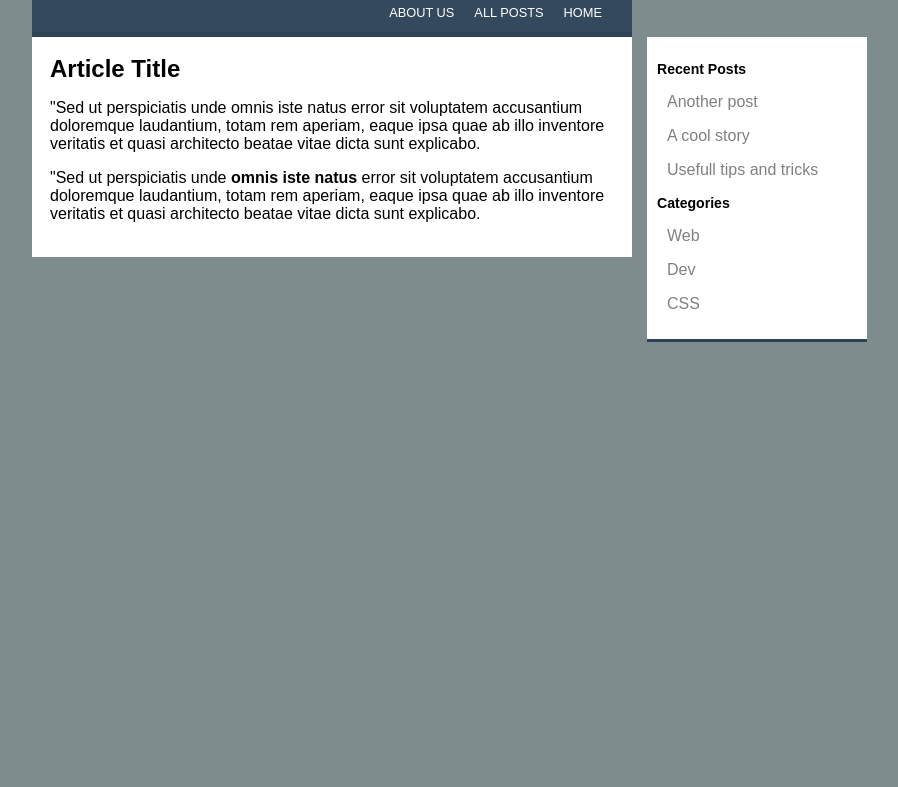
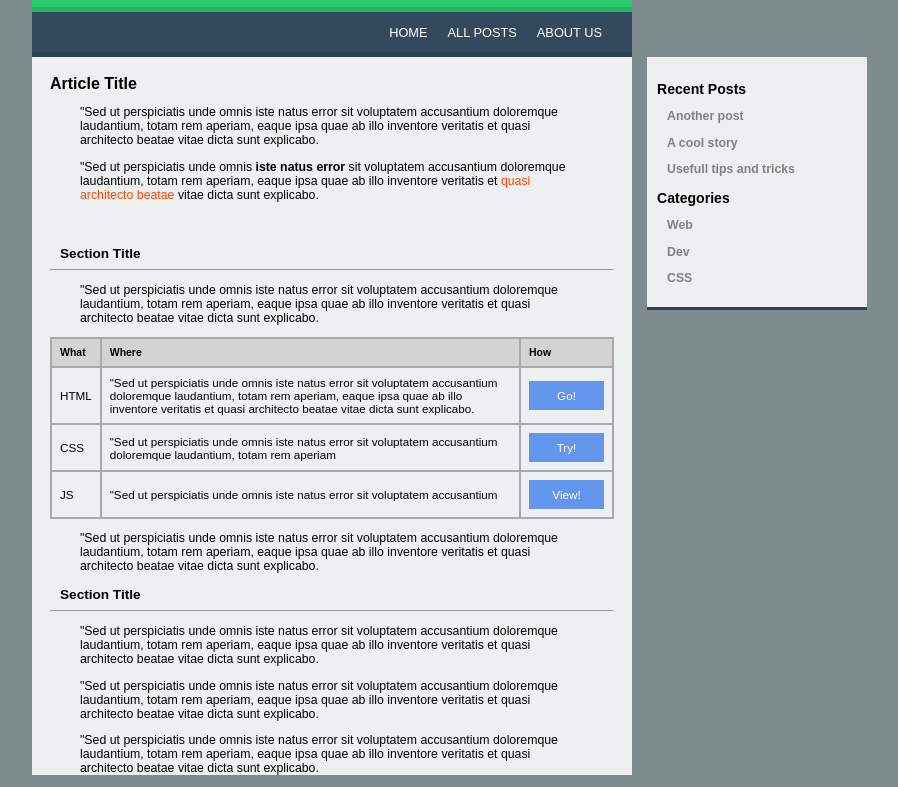
Before and after one commit to stevegotham/html4, a plain HTML site: page index.html in a window 1280 px wide. Shown: the part 273-1060 px from the top of the page, without its empty margins (308-1206 px from the left). Before the commit the page ends 800 px from the top, so only its background shows below. Drawn offline with Linux system fonts and the light colour scheme.

Commit message:
updating code

```diff
--- a/index.html
+++ b/index.html
@@ -13,9 +13,9 @@
             <div class="header-bottom"></div>
             <nav class="nav">
                <ul>
+                   <li><a href="about.html">ABOUT US</a>
+                   <li><a href="posts.html">ALL POSTS</a>
                    <li><a href="index.html">HOME</a>
-                   <li><a href="posts.html">ALL POSTS</a>
-                   <li><a href="about.html">ABOUT US</a>
                </ul>
             </nav>
             <div class="nav-bottom"></div>
@@ -32,19 +32,49 @@
             <article>
                 <h2>Article Title</h2>
                 <p>"Sed ut perspiciatis unde omnis iste natus error sit voluptatem accusantium doloremque laudantium, totam rem aperiam, eaque ipsa quae ab illo inventore veritatis et quasi architecto beatae vitae dicta sunt explicabo.</p>
-                <p>"Sed ut perspiciatis unde <strong>omnis iste natus</strong> error sit voluptatem accusantium doloremque laudantium, totam rem aperiam, eaque ipsa quae ab illo inventore veritatis et quasi architecto beatae vitae dicta sunt explicabo.</p>
+                <p>"Sed ut perspiciatis unde omnis <strong>iste natus error</strong> sit voluptatem accusantium doloremque laudantium, totam rem aperiam, eaque ipsa quae ab illo inventore veritatis et <span>quasi architecto beatae</span> vitae dicta sunt explicabo.</p>
             </article>
 
             <section>
-
+                <h3>Section Title</h3>
+                <hr>
+                <p>"Sed ut perspiciatis unde omnis iste natus error sit voluptatem accusantium doloremque laudantium, totam rem aperiam, eaque ipsa quae ab illo inventore veritatis et quasi architecto beatae vitae dicta sunt explicabo.</p>
+                <table>
+                    <thead>
+                        <tr>
+                            <th>What</th>
+                            <th>Where</th>
+                            <th>How</th>
+                        </tr>
+                    </thead>
+                    <tr>
+                        <td>HTML</td>
+                        <td>"Sed ut perspiciatis unde omnis iste natus error sit voluptatem accusantium doloremque laudantium, totam rem aperiam, eaque ipsa quae ab illo inventore veritatis et quasi architecto beatae vitae dicta sunt explicabo.</td>
+                        <td><button class="btn">Go!</button></td>
+                    </tr>
+                    <tr>
+                        <td>CSS</td>
+                        <td>"Sed ut perspiciatis unde omnis iste natus error sit voluptatem accusantium doloremque laudantium, totam rem aperiam</td>
+                        <td><button class="btn">Try!</button></td>
+                    </tr>
+                    <tr>
+                        <td>JS</td>
+                        <td>"Sed ut perspiciatis unde omnis iste natus error sit voluptatem accusantium</td>
+                        <td><button class="btn">View!</button></td>
+                    </tr>
+                </table>
+                <p>"Sed ut perspiciatis unde omnis iste natus error sit voluptatem accusantium doloremque laudantium, totam rem aperiam, eaque ipsa quae ab illo inventore veritatis et quasi architecto beatae vitae dicta sunt explicabo.</p>
             </section>
 
             <section>
-
+                <h3>Section Title</h3>
+                <hr>
+                <p>"Sed ut perspiciatis unde omnis iste natus error sit voluptatem accusantium doloremque laudantium, totam rem aperiam, eaque ipsa quae ab illo inventore veritatis et quasi architecto beatae vitae dicta sunt explicabo.</p>
             </section>
 
             <section>
-
+                <p>"Sed ut perspiciatis unde omnis iste natus error sit voluptatem accusantium doloremque laudantium, totam rem aperiam, eaque ipsa quae ab illo inventore veritatis et quasi architecto beatae vitae dicta sunt explicabo.</p>
+                <p>"Sed ut perspiciatis unde omnis iste natus error sit voluptatem accusantium doloremque laudantium, totam rem aperiam, eaque ipsa quae ab illo inventore veritatis et quasi architecto beatae vitae dicta sunt explicabo.</p>
             </section>
 
             <form>
--- a/main.css
+++ b/main.css
@@ -1,10 +1,16 @@
 body {
     background-color: #7F8C8D;
+}
+
+p {
+    font-size: .77em;
+    padding: 0 30px;
+
 }
 .container {
     max-width: 600px;
     margin: auto;
-    background-color: white;
+    background-color: #ECF0F1;
 }
 
 .header {
@@ -12,7 +18,7 @@ body {
     height: 250px;
     display: flex;
     flex-direction: column-reverse;
-    margin-top: 10px;
+    margin-top: 30px;
 }
 
 .header > h1 {
@@ -54,7 +60,7 @@ body {
     width: 200px;
     float: right;
     margin-right: -235px;
-    background-color: white;
+    background-color: #ECF0F1;
     padding: 10px 10px;
     border-bottom: 3px #2F4256 solid;
 }
@@ -67,8 +73,45 @@ body {
 .aside p {
     padding-left: 10px;
     color: grey;
+    font-weight: bold;
 }
 
-article  {
+article {
     padding: 18px;
 }
+article h2 {
+    font-size: 1em;
+}
+
+article span {
+    color: orangered;
+}
+
+section {
+    padding: 0 18px;
+}
+
+section h3 {
+    font-size: .85em;
+    padding-left: 10px;
+}
+
+table, tr, th, thead, td {
+    border:2px solid darkgrey;
+    padding: 8px;
+    font-size: .9em;
+}
+
+thead {
+    background-color: lightgrey;
+    text-align: left;
+    font-weight: bold;
+}
+
+.btn {
+    background-color: cornflowerblue;
+    width: 75px;
+    color: white;
+    border: none;
+    padding: 8px;
+}
```
